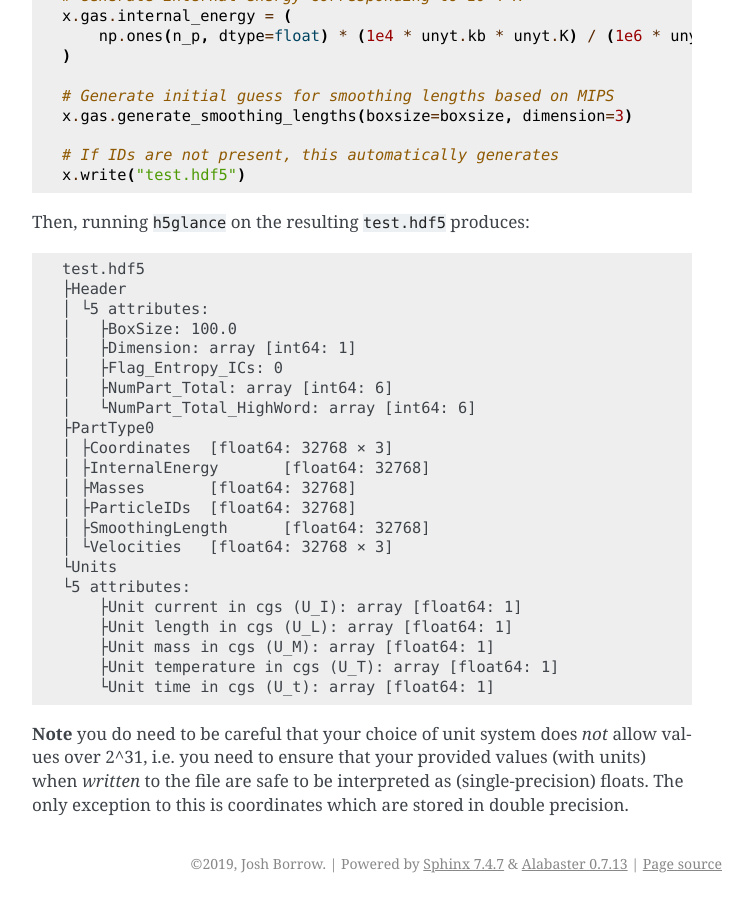
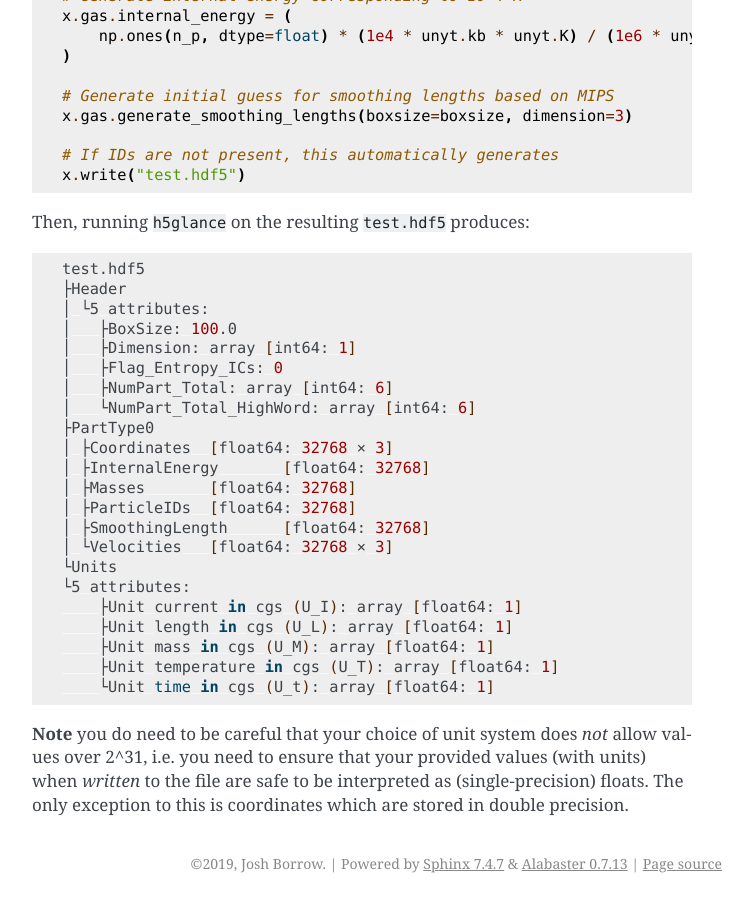
Before and after one commit to SWIFTSIM/swiftsimio, a Sphinx documentation site: the page built from docs/source/creating_initial_conditions/index.rst, in a window 1280 px wide and 900 px high, scrolled down 1125 px. Shown: the whole window, without its empty margins (388-1141 px from the left). Built offline with Sphinx 7.4.7, drawn with Linux system fonts in a browser that asks for light colours; pages that are not in the unit, such as notebooks, are missing from menus; the version number is read from the project's files by our own code.

Commit message:
Fixed RTD failures

```diff
--- a/docs/source/creating_initial_conditions/index.rst
+++ b/docs/source/creating_initial_conditions/index.rst
@@ -68,7 +68,7 @@ Example
 
 Then, running ``h5glance`` on the resulting ``test.hdf5`` produces:
 
-.. code-block::
+.. code-block:: bash
 
    test.hdf5
    ├Header
--- a/docs/source/visualisation/projection.rst
+++ b/docs/source/visualisation/projection.rst
@@ -161,7 +161,7 @@ they will not crash the code, and may even contribute to the image if their
 smoothing lengths overlap with [0, 1]. You will need to re-scale your data
 such that it lives within this range. Then you may use the function as follows:
 
-.. code-block::
+.. code-block:: python
 
    from swiftsimio.visualisation.projection import scatter
 
--- a/docs/source/visualisation/slice.rst
+++ b/docs/source/visualisation/slice.rst
@@ -128,7 +128,7 @@ image if their smoothing lengths overlap with [0, 1]. You will need to
 re-scale your data such that it lives within this range. Then you may use the
 function as follows:
 
-.. code-block::
+.. code-block:: python
 
    from swiftsimio.visualisation.slice import slice_scatter
 
--- a/docs/source/visualisation/volume_render.rst
+++ b/docs/source/visualisation/volume_render.rst
@@ -105,7 +105,7 @@ image if their smoothing lengths overlap with [0, 1]. You will need to
 re-scale your data such that it lives within this range. Then you may use the
 function as follows:
 
-.. code-block::
+.. code-block:: python
 
    from swiftsimio.visualisation.volume_render import scatter
 
```
